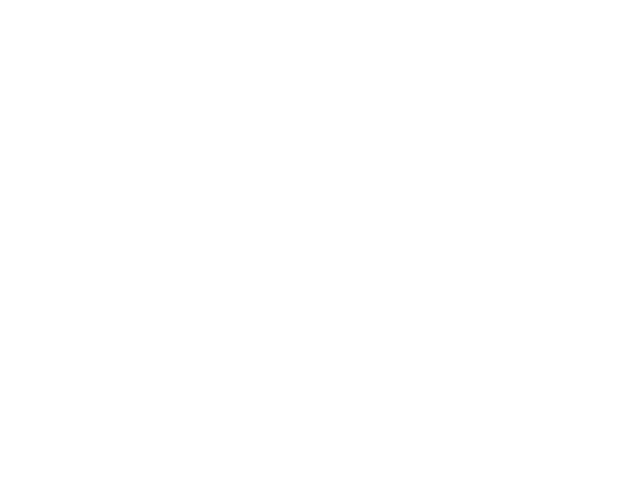
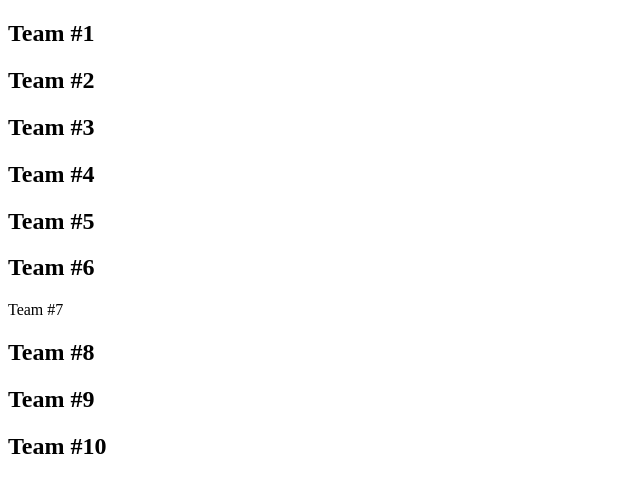
Before and after one commit to BaitemirAsanbaev/own-game, a plain HTML site: page index.html in a window 1280 px wide. Shown: the whole page, without its empty margins (0-640 px from the left). Drawn offline with Linux system fonts and the light colour scheme.

Commit message:
team points scelet

```diff
--- a/index.html
+++ b/index.html
@@ -8,6 +8,49 @@
     <link rel="stylesheet" href="style.css">
 </head>
 <body>
+    <div>
+        <div class="team-div">
+            <h2 class="team-title">Team #1</h2>
+            <span class="team-points"></span>
+        </div>
+        <div class="team-div">
+            <h2 class="team-title">Team #2</h2>
+            <span class="team-points"></span>
+        </div>
+        <div class="team-div">
+            <h2 class="team-title">Team #3</h2>
+            <span class="team-points"></span>
+        </div>
+        <div class="team-div">
+            <h2 class="team-title">Team #4</h2>
+            <span class="team-points"></span>
+        </div>
+        <div class="team-div">
+            <h2 class="team-title">Team #5</h2>
+            <span class="team-points"></span>
+        </div>
+        <div class="team-div">
+            <h2 class="team-title">Team #6</h2>
+            <span class="team-points"></span>
+        </div>
+        <div class="team-div"
+            <h2 class="team-title">Team #7</h2>
+            <span class="team-points"></span>
+        </div>
+        <div class="team-div">
+            <h2 class="team-title">Team #8</h2>
+            <span class="team-points"></span>
+        </div>
+        <div class="team-div">
+            <h2 class="team-title">Team #9</h2>
+            <span class="team-points"></span>
+        </div>
+        <div class="team-div">
+            <h2 class="team-title">Team #10</h2>
+            <span class="team-points"></span>
+        </div>
+
+    </div>
     <script src="./index.js"></script>
 </body>
 </html>
```
